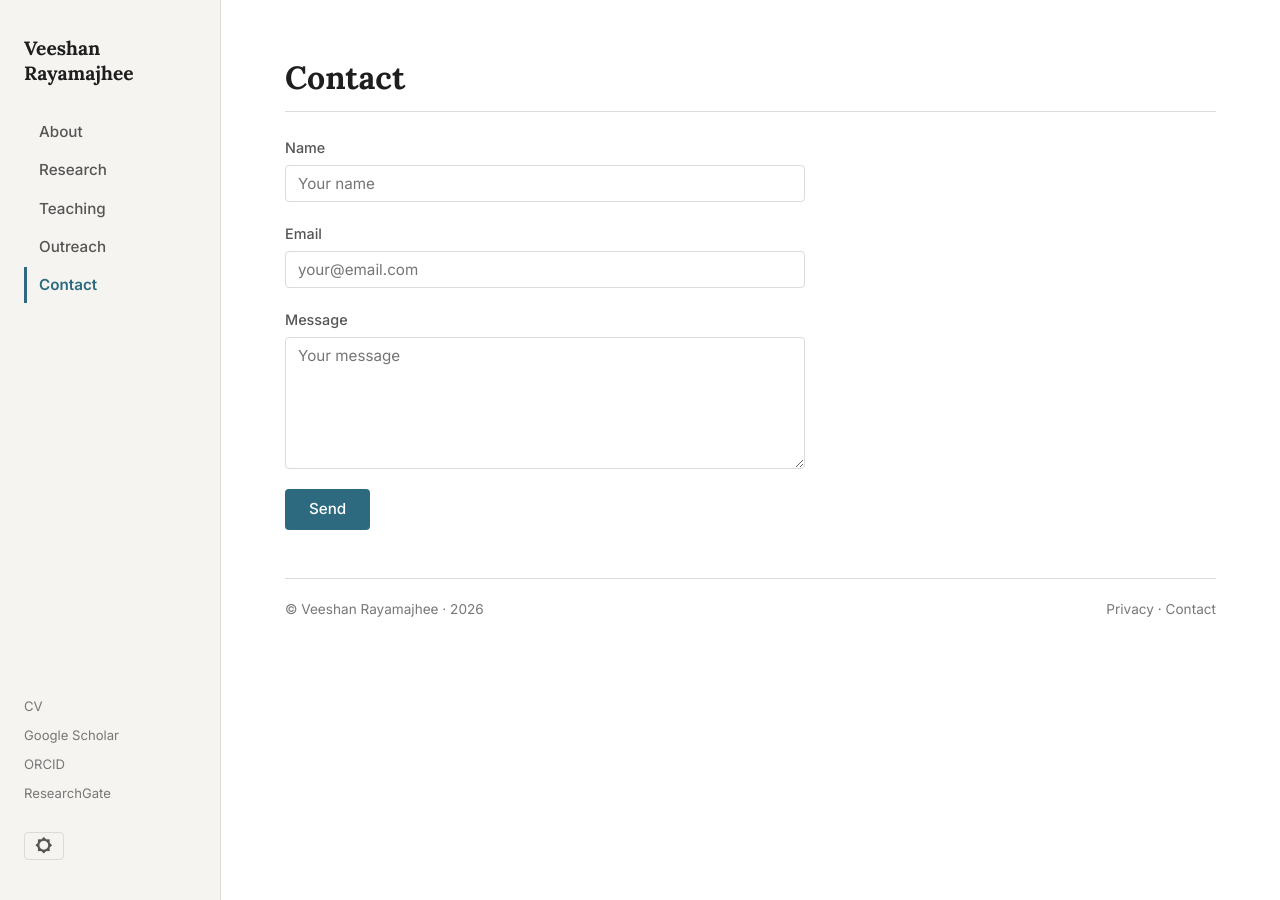
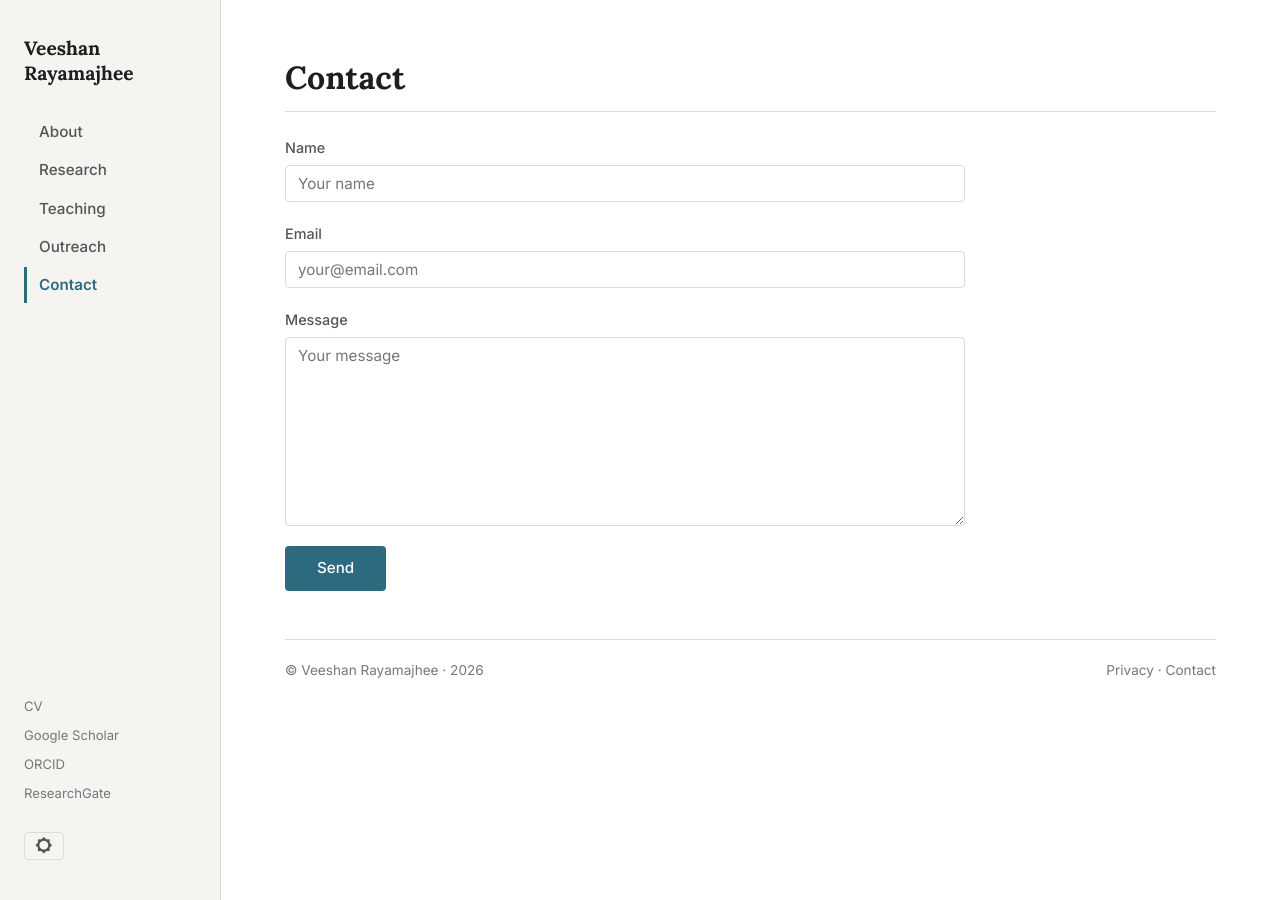
Before and after one commit to veeshanr/veeshanr.github.io, a Jekyll site: the page built from pages/contact.md, in a window 1280 px wide. Built offline with Jekyll 4.4.1, drawn with Linux system fonts in a browser that asks for light colours.

Commit message:
Contact form: wider layout, taller textarea, fix button override

```diff
--- a/css/components.css
+++ b/css/components.css
@@ -98,7 +98,7 @@ button:hover {
    ============================================================ */
 
 .contact-form {
-  max-width: 520px;
+  max-width: 680px;
   display: flex;
   flex-direction: column;
   gap: 20px;
@@ -142,11 +142,11 @@ button:hover {
 
 .form-submit {
   align-self: flex-start;
-  background: var(--accent);
-  color: #fff;
-  border: none;
+  background: var(--accent) !important;
+  color: #fff !important;
+  border: none !important;
   border-radius: 4px;
-  padding: 8px 24px;
+  padding: 10px 32px !important;
   font-size: 0.95rem;
   font-weight: 500;
   cursor: pointer;
@@ -154,5 +154,7 @@ button:hover {
 }
 
 .form-submit:hover {
-  background: var(--accent-dark);
+  background: var(--accent-dark) !important;
+  color: #fff !important;
+  border-color: transparent !important;
 }
--- a/pages/contact.md
+++ b/pages/contact.md
@@ -16,7 +16,7 @@ title: Contact
   </div>
   <div class="form-group">
     <label for="message">Message</label>
-    <textarea id="message" name="message" rows="6" required placeholder="Your message"></textarea>
+    <textarea id="message" name="message" rows="9" required placeholder="Your message"></textarea>
   </div>
   <button type="submit" class="form-submit">Send</button>
 </form>
```
